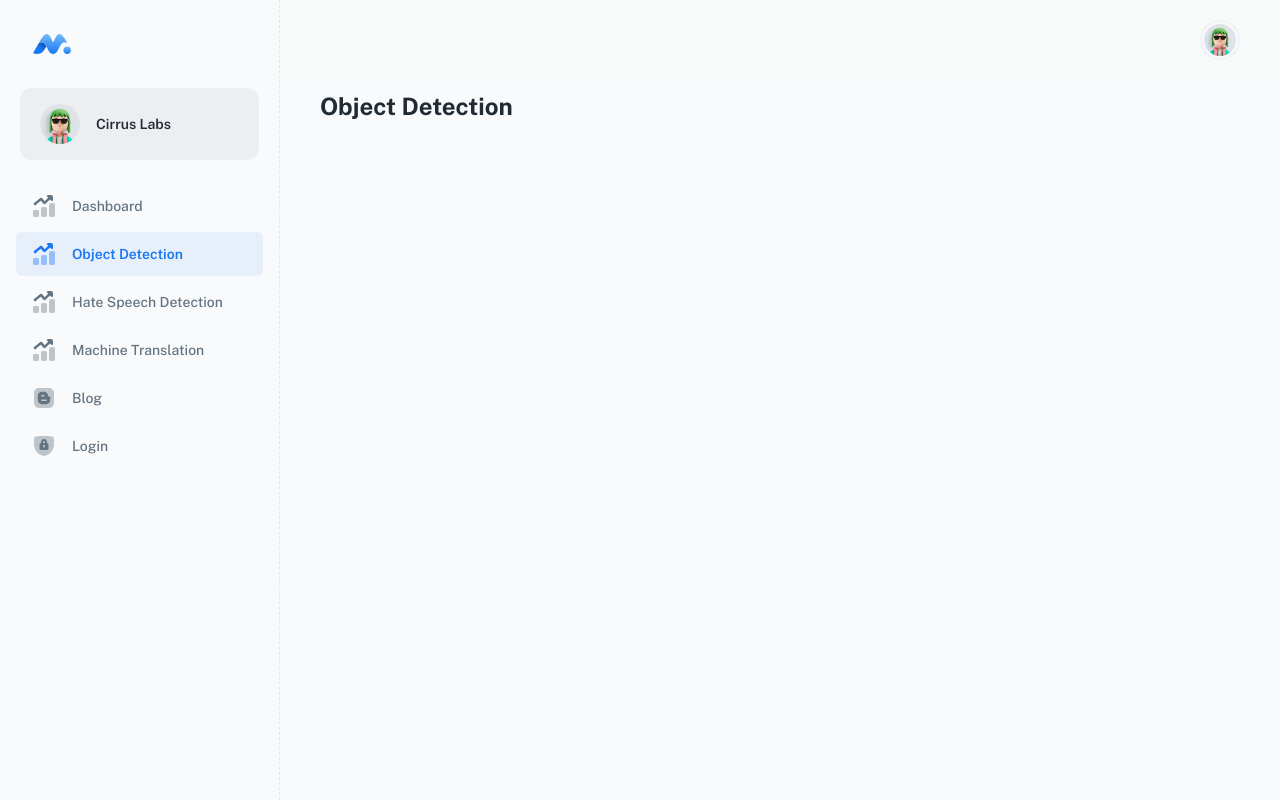
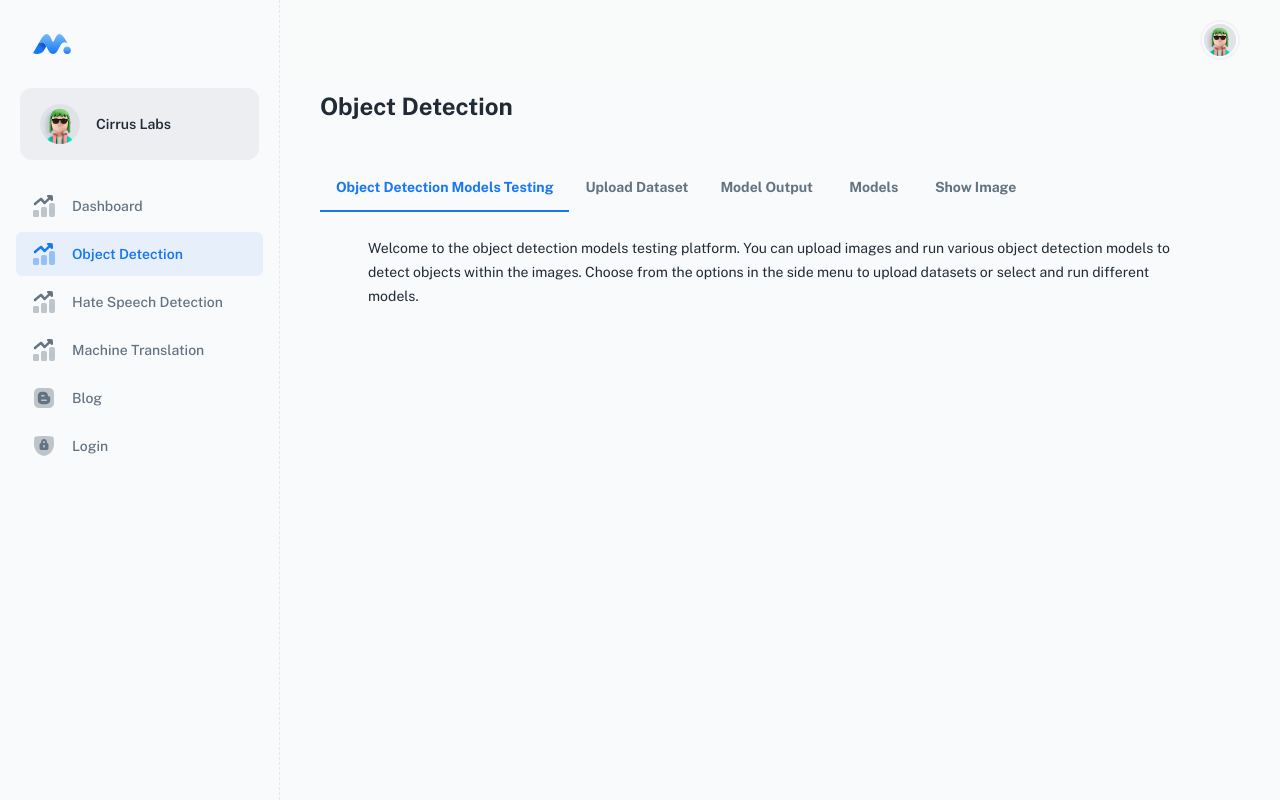
Before and after one commit to CirrusLabs-NPD/testing-harness-dashboard, a React (Vite) app: page /Object-Detection in a window 1280 px wide. Built offline with nearby package versions, Linux system fonts and the light colour scheme; some icons are missing.

Commit message:
object detection model ui added

```diff
--- a/src/sections/object-detection/view/object-detection-view.jsx
+++ b/src/sections/object-detection/view/object-detection-view.jsx
@@ -1,14 +1,129 @@
-import Container from '@mui/material/Container';
-import Typography from '@mui/material/Typography';
+import { useState } from 'react';
 
-// ----------------------------------------------------------------------
+import { Tab, Tabs, Button, Container, Typography } from '@mui/material';
 
 export default function ObjectDetectionView() {
+  const [tabIndex, setTabIndex] = useState(0);
+
+  const handleTabChange = (event, newValue) => {
+    setTabIndex(newValue);
+  };
   return (
-    <Container>
-      <Typography variant="h4" sx={{ mb: 5 }}>
-        Object Detection
-      </Typography>
-    </Container>
+    <>
+      {/* Side menu */}
+      {/* <Box
+        sx={{
+          height: '100%',
+          width: '200px',
+          position: 'fixed',
+          zIndex: 1,
+          top: 0,
+          left: 0,
+          bgcolor: '#f8f9fa',
+          paddingTop: '20px',
+        }}
+      >
+        <a href="{% url 'upload_image' %}">Home</a>
+        <a href="{% url 'dataset' %}">Dataset</a>
+        <a href="{% url 'models' %}">Models</a>
+      </Box> */}
+      <Container>
+        <Typography variant="h4" sx={{ mb: 5 }}>
+          Object Detection
+        </Typography>
+      </Container>
+      {/* Main content */}
+      <Container>
+        <Tabs value={tabIndex} onChange={handleTabChange} aria-label="Object Detection Tabs">
+          <Tab label="Object Detection Models Testing" />
+          <Tab label="Upload Dataset" />
+          <Tab label="Model Output" />
+          <Tab label="Models" />
+          <Tab label="Show Image" />
+        </Tabs>
+        <Container sx={{ mt: 3 }}>
+          {tabIndex === 0 && (
+            <Container>
+              <Typography variant="caption" style={{ fontSize: '14px' }}>
+                Welcome to the object detection models testing platform. You can upload images and
+                run various object detection models to detect objects within the images. Choose from
+                the options in the side menu to upload datasets or select and run different models.
+              </Typography>
+            </Container>
+          )}
+          {tabIndex === 1 && (
+            <>
+              <Typography variant="h6">Upload Dataset</Typography>
+              <div className="form-container">
+                <form
+                  method="post"
+                  encType="multipart/form-data"
+                  style={{ display: 'flex', flexDirection: 'column', alignItems: 'flex-start' }}
+                >
+                  {/* Replace {% csrf_token %} with a proper CSRF token */}
+                  <input type="file" name="image" multiple />
+                  <Button variant="outlined" style={{ margin: '1rem 0 1rem 0' }}>
+                    Upload Images
+                  </Button>
+                </form>
+              </div>
+
+              <div className="form-container">
+                <form
+                  method="post"
+                  encType="multipart/form-data"
+                  style={{ display: 'flex', flexDirection: 'column', alignItems: 'flex-start' }}
+                >
+                  {/* Replace {% csrf_token %} with a proper CSRF token */}
+                  <input type="file" name="dataset" multiple webkitdirectory />
+
+                  <Button variant="outlined" style={{ margin: '1rem 0 1rem 0' }}>
+                    Upload Dataset
+                  </Button>
+                </form>
+              </div>
+            </>
+          )}
+
+          {tabIndex === 2 && (
+            <Container
+              style={{ display: 'flex', flexDirection: 'column', alignItems: 'flex-start' }}
+            >
+              <Typography variant="h6">Model Output</Typography>
+              <div
+                style={{
+                  width: '70%',
+                  backgroundColor: '#f0f0f0',
+                  border: '1px solid #1877F2',
+                  minHeight: '400px',
+                  padding: '1rem',
+                  marginTop: '1rem',
+                  borderRadius: '0.5rem',
+                }}
+              >
+                Output
+              </div>
+            </Container>
+          )}
+          {tabIndex === 3 && (
+            <Container
+              style={{ display: 'flex', flexDirection: 'column', alignItems: 'flex-start' }}
+            >
+              <Typography variant="h6">Models</Typography>
+              <select style={{ padding: '0.5rem 5px 0.5rem 5px' }}>
+                <option>Select Dataset</option>
+                <option>option A</option>
+                <option>option A</option>
+                <option>option A</option>
+              </select>
+              <Button variant="outlined" style={{ margin: '1rem 0 1rem 0' }}>
+                Select Model
+              </Button>
+            </Container>
+          )}
+          {tabIndex === 4 && <Typography variant="h6">Show Image</Typography>}
+        </Container>
+      </Container>
+    </>
   );
 }
```
